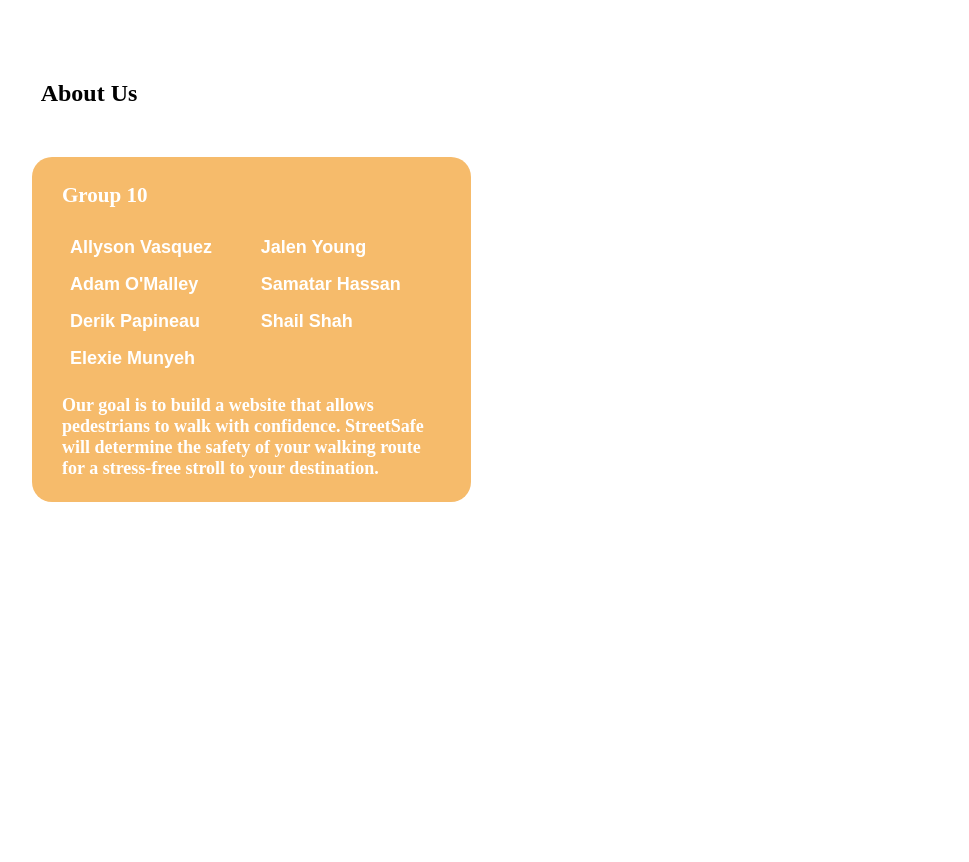
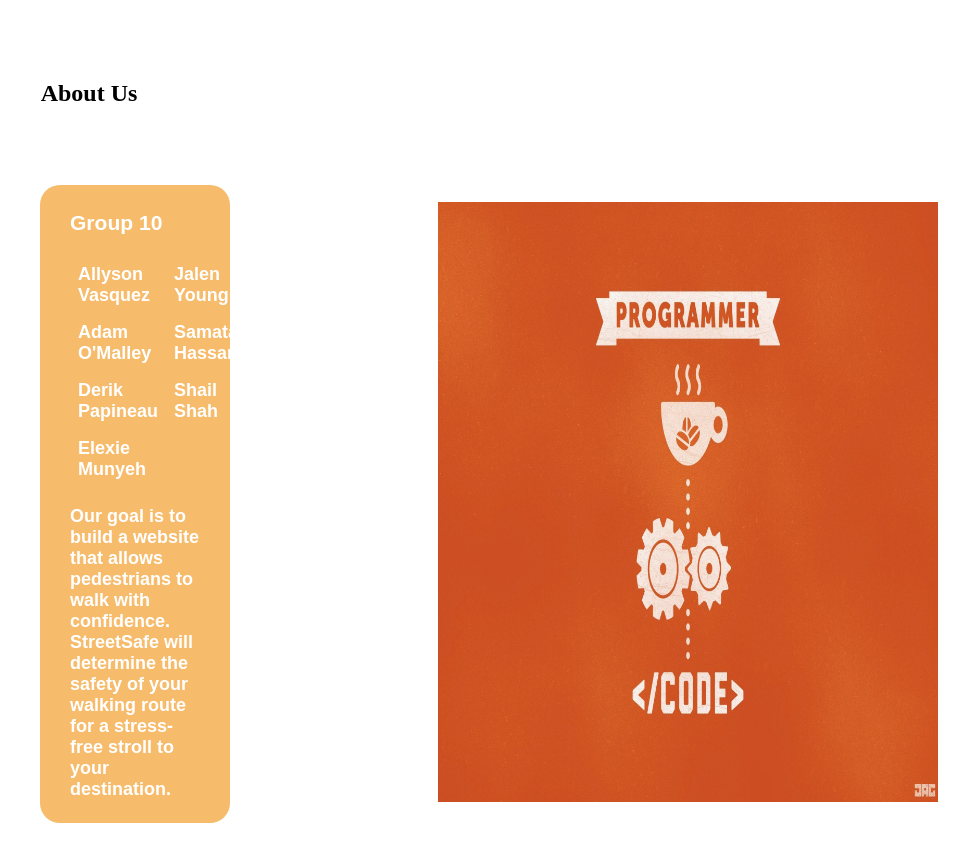
Before and after one commit to allysonvasquez/StreetSafe, a plain HTML site: page about.html in a window 1280 px wide. Shown: the part 500-1362 px from the top of the page, without its empty margins (26-995 px from the left). Before the commit the page ends 1052 px from the top, so only its background shows below. Drawn offline with Linux system fonts and the light colour scheme.

Commit message:
Added image

```diff
--- a/about.css
+++ b/about.css
@@ -69,3 +69,7 @@
     font-size: 18px;
     color:white;
 }
+
+.ourimage {
+    padding-right: 300px;
+}
--- a/about.html
+++ b/about.html
@@ -41,7 +41,9 @@
   </div><br>
   <br>
   <h2>&nbsp; &nbsp; &nbsp; &nbsp; &nbsp; About Us</h2>
-  <div class="aboutus">
+  <table>
+    <tr>
+      <th><div class="aboutus">
         <h3>Group 10</h3>
         <table>
           <tr>
@@ -61,6 +63,9 @@
           </tr>
         </table>
         <p>Our goal is to build a website that allows pedestrians to walk with confidence. StreetSafe will determine the safety of your walking route for a stress-free stroll to your destination.</p>
-  </div>
+      </div></th>
+      <th><div class="ourimage"><img src="image1.jpg" height="600px" width="500px"></div></th>
+    </tr>
+  </table>
 </body>
 </html>
```
Lines whose indentation alone changed are shown as unchanged.
